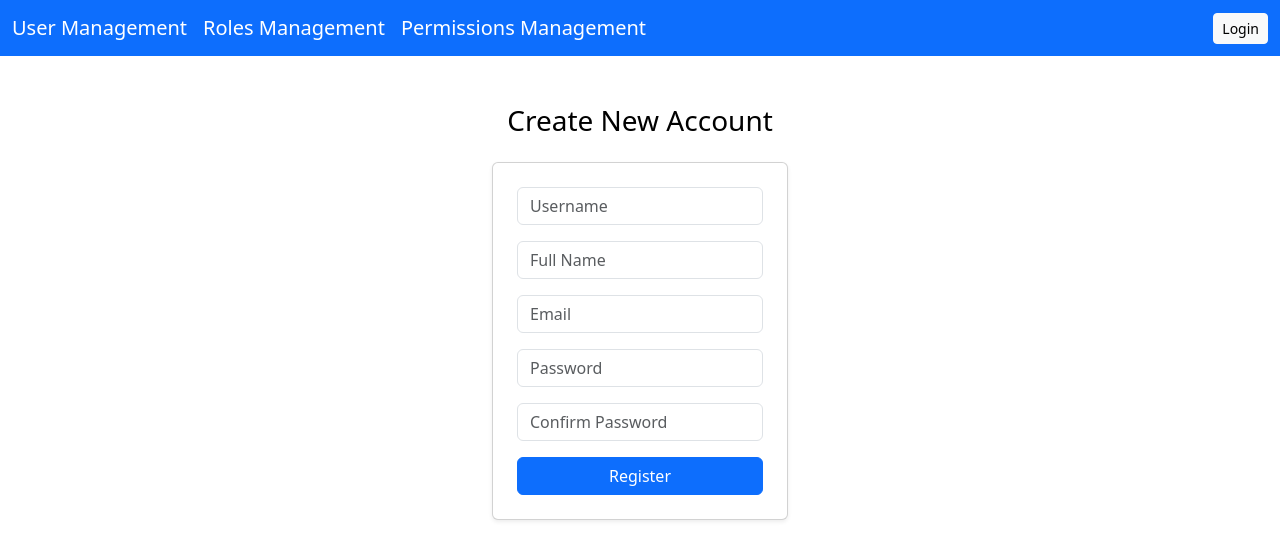
After one commit to meachsenbroseth/flask_app3, a Flask app: page /auth/register in a window 1280 px wide. The commit adds this page. Shown: the top 560 px of the page. Run offline with Flask 3, Linux system fonts and the light colour scheme.

Commit message:
add register

```diff
--- a/app/forms/auth_forms.py
+++ b/app/forms/auth_forms.py
@@ -15,3 +15,31 @@ class LoginForm(FlaskForm):
     )
 
     submit = SubmitField("Login")
+class RegistrationForm(FlaskForm):
+    email = StringField(
+        "Email",
+        validators=[DataRequired(), Email()],
+        render_kw={"placeholder": "Email"}
+    )
+    username = StringField(
+        "Username",
+        validators=[DataRequired()],
+        render_kw={"placeholder": "Username"}
+    )
+    full_name = StringField(
+        "Full Name",
+        validators=[DataRequired()],
+        render_kw={"placeholder": "Full Name"}
+    )
+    password = PasswordField(
+        "Password",
+        validators=[DataRequired()],
+        render_kw={"placeholder": "Password"}
+    )
+    confirm_password = PasswordField(
+        "Confirm Password",
+        validators=[DataRequired()],
+        render_kw={"placeholder": "Confirm Password"}
+    )
+
+    submit = SubmitField("Register")
--- a/app/routes/auth_routes.py
+++ b/app/routes/auth_routes.py
@@ -1,6 +1,6 @@
 from flask import Blueprint, render_template, redirect, url_for, flash, request
 from flask_login import login_user, logout_user, login_required
-from app.forms.auth_forms import LoginForm
+from app.forms.auth_forms import LoginForm, RegistrationForm
 from app.models.user import User
 from extensions import db
 
@@ -29,6 +29,30 @@ def login():
 
     return render_template("auth/login.html", form=form)
 
+@auth_bp.route("/register", methods=["GET", "POST"])
+def register():
+    form = RegistrationForm()
+
+    if form.validate_on_submit():
+        existing_user = User.query.filter_by(email=form.email.data).first()
+        if existing_user:
+            flash("Email already registered.", "danger")
+            return redirect(url_for("auth.register"))
+
+        new_user = User(
+            email=form.email.data,
+            username=form.username.data,
+            full_name=form.full_name.data
+        )
+        new_user.set_password(form.password.data)
+
+        db.session.add(new_user)
+        db.session.commit()
+
+        flash("Registration successful. Please log in.", "success")
+        return redirect(url_for("auth.login"))
+
+    return render_template("auth/register.html", form=form)
 
 @auth_bp.route("/logout")
 @login_required
--- a/app/templates/auth/login.html
+++ b/app/templates/auth/login.html
@@ -31,7 +31,11 @@
                 <button class="btn btn-primary w-100">{{ form.submit.label.text }}</button>
             </form>
         </div>
-
+        <hr>
+            <p>
+                Don't have an account?
+                <a href="{{url_for('auth.register')}}">Sing Up</a>
+            </p>
     </div>
 </div>
 
--- /dev/null
+++ b/app/templates/auth/register.html
@@ -0,0 +1,84 @@
+{% extends "layouts/base.html" %}
+{% block title %}Create Account{% endblock %}
+
+{% block content %}
+
+<div class="row justify-content-center mt-5">
+    <div class="col-md-4">
+
+        <h3 class="text-center mb-4">Create New Account</h3>
+
+        <div class="card shadow-sm p-4">
+            <form method="POST">
+                {{ form.hidden_tag() }}
+
+                <!-- Username -->
+                <div class="mb-3">
+                    {{ form.username(class="form-control", placeholder="Username") }}
+                    {% if form.username.errors %}
+                        <div class="text-danger small">
+                            {% for err in form.username.errors %}
+                                <div>{{ err }}</div>
+                            {% endfor %}
+                        </div>
+                    {% endif %}
+                </div>
+
+                <!-- Full Name -->
+                <div class="mb-3">
+                    {{ form.full_name(class="form-control", placeholder="Full Name") }}
+                    {% if form.full_name.errors %}
+                        <div class="text-danger small">
+                            {% for err in form.full_name.errors %}
+                                <div>{{ err }}</div>
+                            {% endfor %}
+                        </div>
+                    {% endif %}
+                </div>
+
+                <!-- Email -->
+                <div class="mb-3">
+                    {{ form.email(class="form-control", placeholder="Email") }}
+                    {% if form.email.errors %}
+                        <div class="text-danger small">
+                            {% for err in form.email.errors %}
+                                <div>{{ err }}</div>
+                            {% endfor %}
+                        </div>
+                    {% endif %}
+                </div>
+
+                <!-- Password -->
+                <div class="mb-3">
+                    {{ form.password(class="form-control", placeholder="Password") }}
+                    {% if form.password.errors %}
+                        <div class="text-danger small">
+                            {% for err in form.password.errors %}
+                                <div>{{ err }}</div>
+                            {% endfor %}
+                        </div>
+                    {% endif %}
+                </div>
+
+                <!-- Confirm Password -->
+                <div class="mb-3">
+                    {{ form.confirm_password(class="form-control", placeholder="Confirm Password") }}
+                    {% if form.confirm_password.errors %}
+                        <div class="text-danger small">
+                            {% for err in form.confirm_password.errors %}
+                                <div>{{ err }}</div>
+                            {% endfor %}
+                        </div>
+                    {% endif %}
+                </div>
+
+                <button type="submit" class="btn btn-primary w-100">
+                    {{ form.submit.label.text }}
+                </button>
+            </form>
+        </div>
+
+    </div>
+</div>
+
+{% endblock %}
```
